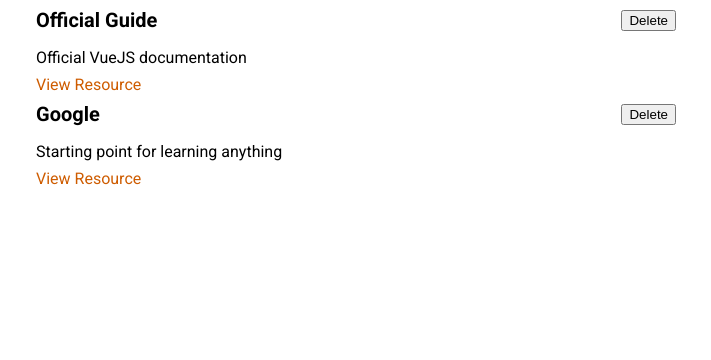
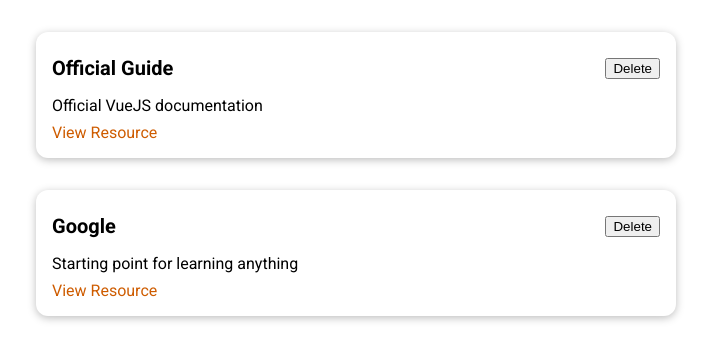
Before and after one commit to Gagandeep39/vue-remember-me, a Vue app: page / in a window 1280 px wide. Shown: the top 360 px of the page, without its empty margins (284-995 px from the left). Built offline with nearby package versions, Linux system fonts and the light colour scheme.

Commit message:
Implemented a base card component

```diff
--- a/src/components/LearningResource.vue
+++ b/src/components/LearningResource.vue
@@ -1,15 +1,15 @@
 <template lang="">
   <li>
-    <div>
+    <base-card>
       <header>
         <h3>{{ title }}</h3>
         <button>Delete</button>
       </header>
-    </div>
-    <p>{{ description }}</p>
-    <nav>
-      <a :href="link">View Resource</a>
-    </nav>
+      <p>{{ description }}</p>
+      <nav>
+        <a :href="link">View Resource</a>
+      </nav>
+    </base-card>
   </li>
 </template>
 <script>
--- /dev/null
+++ b/src/components/ui/BaseCard.vue
@@ -0,0 +1,17 @@
+<template>
+  <div>
+    <slot></slot>
+  </div>
+</template>
+<script>
+export default {};
+</script>
+<style scoped>
+div {
+  border-radius: 12px;
+  box-shadow: 0 2px 8px rgba(0, 0, 0, 0.26);
+  padding: 1rem;
+  margin: 2rem auto;
+  max-width: 40rem;
+}
+</style>
--- a/src/main.js
+++ b/src/main.js
@@ -1,4 +1,7 @@
 import { createApp } from 'vue';
 import App from './App.vue';
+import BaseCard from './components/ui/BaseCard';
 
-createApp(App).mount('#app');
+createApp(App)
+  .component('base-card', BaseCard)
+  .mount('#app');
```
